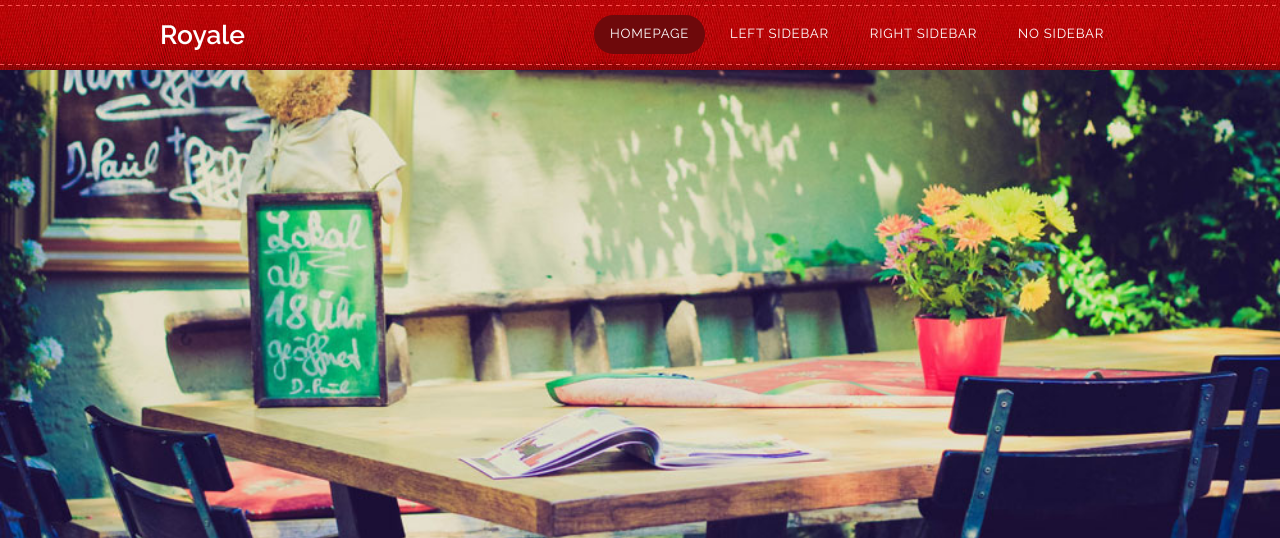
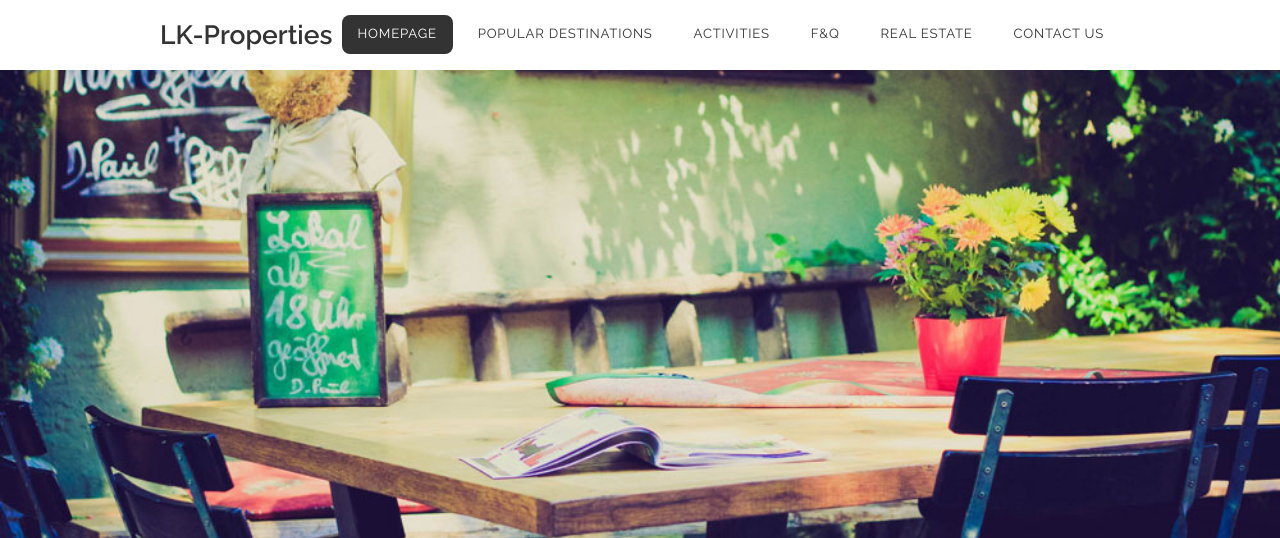
Before and after one commit to calexandru2018/lkproperties, a PHP site: page / in a window 1280 px wide. Shown: the top 538 px of the page. Run offline with PHP 8.4, Linux system fonts and the light colour scheme; some libraries are stand-ins or nearby versions.

Commit message:
Changed navbar text and styles

```diff
--- a/css/style.css
+++ b/css/style.css
@@ -665,7 +665,7 @@
 
 	#header
 	{
-		background: url(images/img01.jpg) repeat-x left top;
+		background: #fff;
 	}
 
 		#header .container
@@ -687,7 +687,7 @@
 
 		#logo h1
 		{
-			color: #FFF;
+			color: #333;
 		}
 
 		#logo a
@@ -697,7 +697,7 @@
 			font-size: 1.8em;
 			font-weight: 600;
 			line-height: 70px;
-			color: #FFF;
+			color: #333;
 		}
 
 /*********************************************************************************/
@@ -732,13 +732,13 @@
 				text-transform: uppercase;
 				font-size: 0.90em;
 				outline: 0;
-				color: #FFF;
+				color: #333;
 			}
 
 			#nav li.active a
 			{
-				background: #6e090b;
-				border-radius: 25px;
+				background: #333;
+				border-radius: 8px;
 				color: #FFF;
 			}
 
--- a/index.html
+++ b/index.html
@@ -6,10 +6,11 @@
 -->
 <html>
 	<head>
-		<title>Royale by TEMPLATED</title>
+		<title>LK-Properties</title>
 		<meta http-equiv="content-type" content="text/html; charset=utf-8" />
 		<meta name="description" content="" />
 		<meta name="keywords" content="" />
+		<link rel="icon" href="favicon.ico">
 		<link href='http://fonts.googleapis.com/css?family=Raleway:400,100,200,300,500,600,700,800,900' rel='stylesheet' type='text/css'>
 		<!--[if lte IE 8]><script src="js/html5shiv.js"></script><![endif]-->
 		<script src="http://ajax.googleapis.com/ajax/libs/jquery/1.11.0/jquery.min.js"></script>
@@ -29,19 +30,19 @@
 		<!-- Header -->
 		<div id="header">
 			<div class="container">
-
 				<!-- Logo -->
 				<div id="logo">
-					<h1><a href="#">Royale</a></h1>
+					<h1><a href="#">LK-Properties</a></h1>
 				</div>
-
 				<!-- Nav -->
 				<nav id="nav">
 					<ul>
 						<li class="active"><a href="index.html">Homepage</a></li>
-						<li><a href="twocolumn1.html">Left Sidebar</a></li>
-						<li><a href="twocolumn2.html">Right Sidebar</a></li>
-						<li><a href="onecolumn.html">No Sidebar</a></li>
+						<li><a href="twocolumn1.html">Popular Destinations</a></li>
+						<li><a href="twocolumn2.html">Activities</a></li>
+						<li><a href="twocolumn2.html">F&Q</a></li>
+						<li><a href="onecolumn.html">Real Estate</a></li>
+						<li><a href="onecolumn.html">Contact Us</a></li>
 					</ul>
 				</nav>
 
@@ -52,8 +53,7 @@
 		<!-- Banner -->
 		<div id="banner">
 			<div class="container">
-
-
+				<!--Company logotype if wanted-->
 			</div>
 		</div>
 		<!-- /Banner -->
```
Also changed, not shown: css/style-mobile.css (+5 -5 lines), onecolumn.html (+6 -4 lines), twocolumn1.html (+6 -4 lines), twocolumn2.html (+6 -4 lines), favicon.ico (added), provide/logotipo.png (renamed from LK PROPERTIES_/so logotipo.jpg), provide/so_logotipo_16x16/fav.png (added), provide/so_logotipo_16x16/favicon.ico (added), 14 other files.
